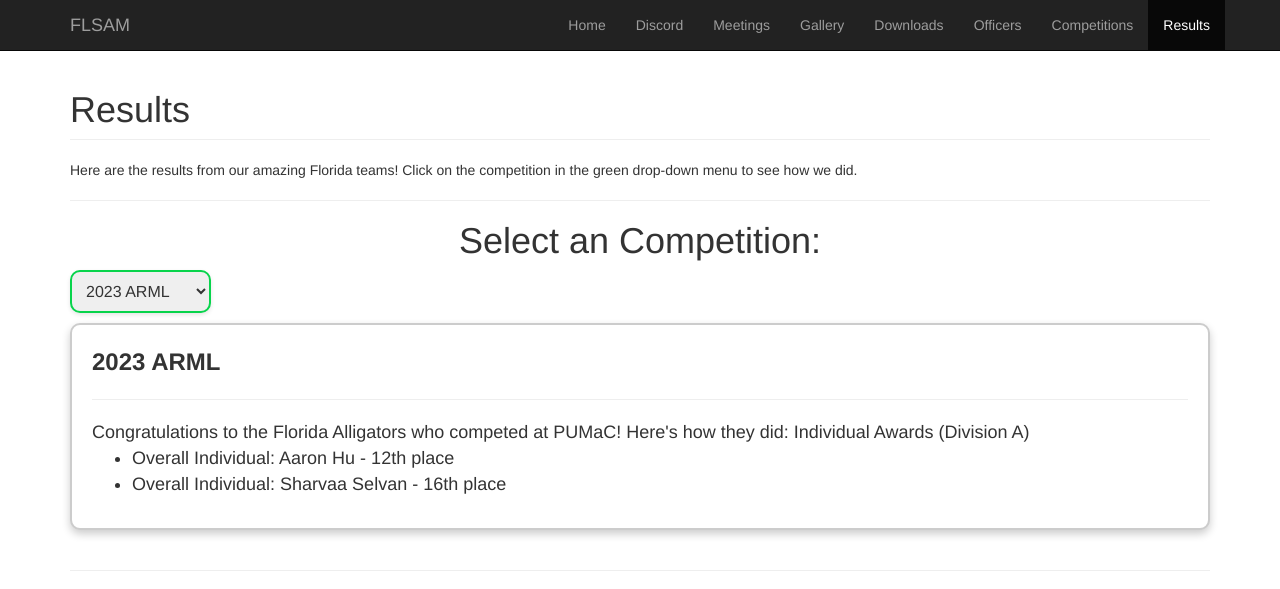
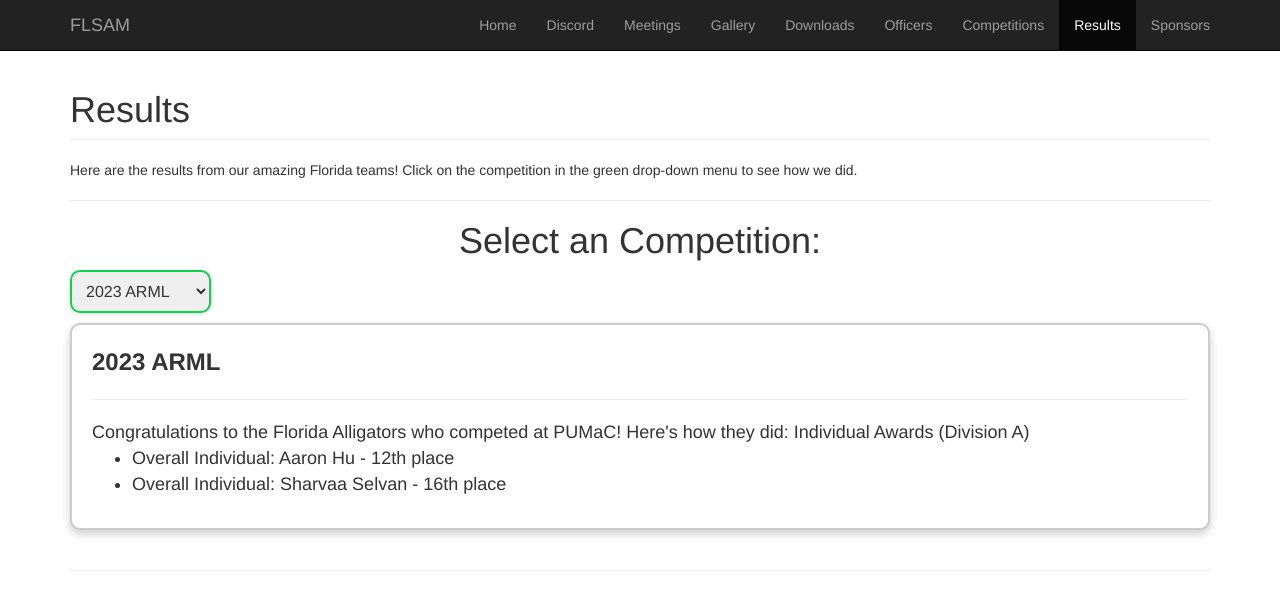
Before and after one commit to flsam/flsam.github.io, a plain HTML site: page results/index.html in a window 1280 px wide. Shown: the top 589 px of the page. Drawn offline with Linux system fonts and the light colour scheme.

Commit message:
Update index.html

```diff
--- a/results/index.html
+++ b/results/index.html
@@ -274,6 +274,9 @@
                         <li class="active">
                             <a href="../results/index.html">Results</a>
                         </li>
+	                    <li>
+	                        <a href="../Sponsors/index.html">Sponsors</a>
+	                    </li>
                     </ul>
                 </div>
             </div>
```
